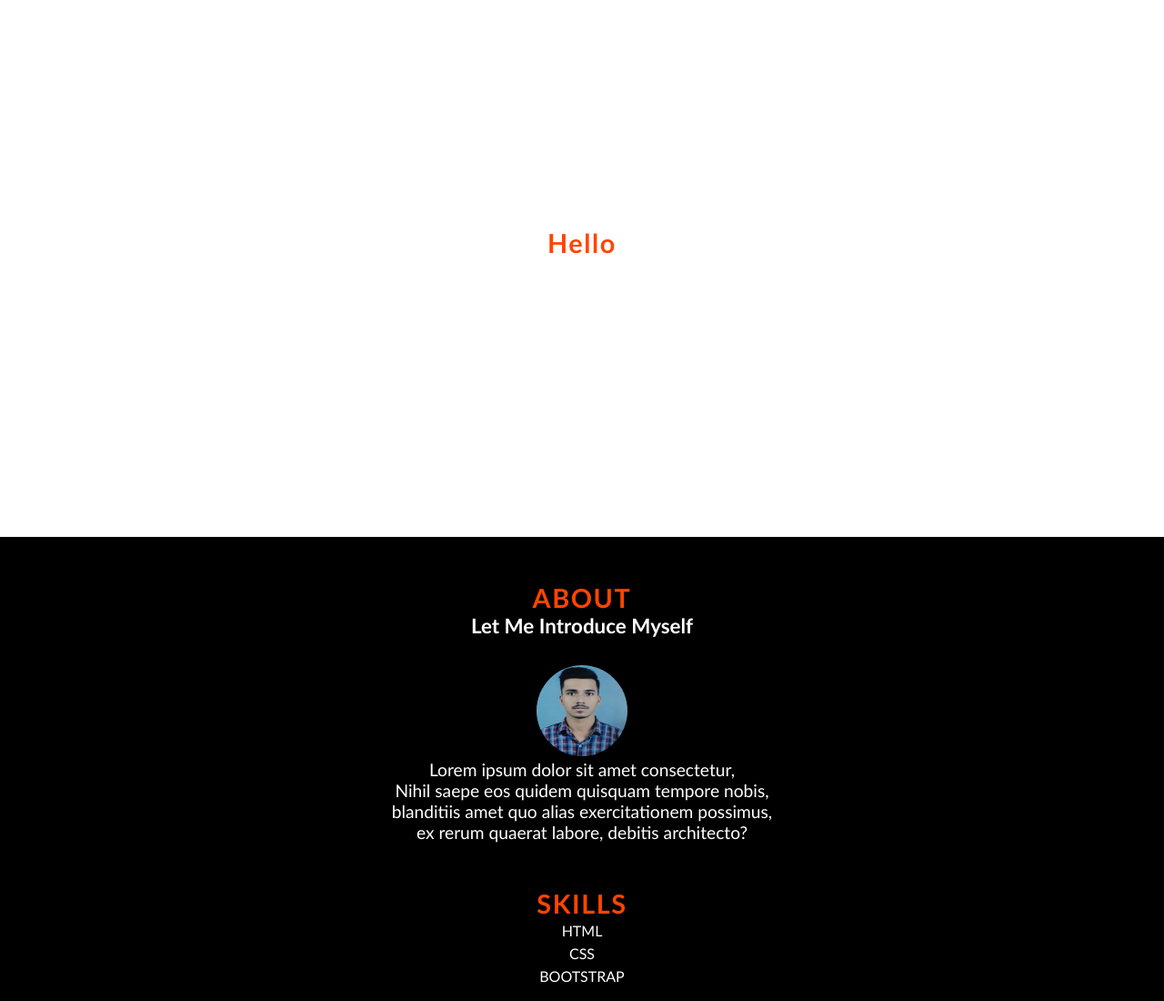
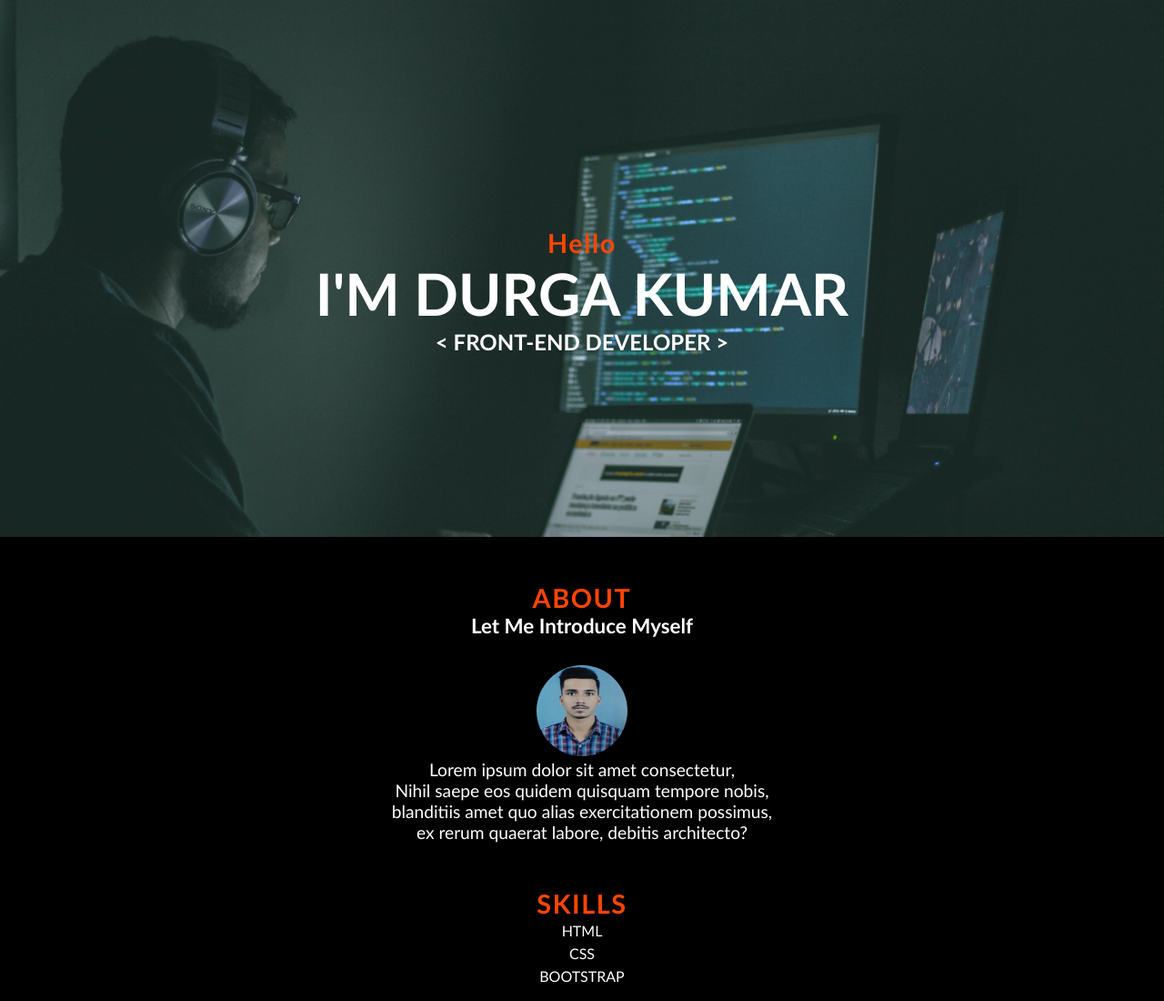
Before and after one commit to durgakr091998/portfolio, a plain HTML site: page index.html in a window 1280 px wide. Shown: the top 1100 px of the page at 91% size. Drawn offline with Linux system fonts and the light colour scheme; the site is published under a folder, as on GitHub Pages, so addresses that start at the root find nothing.

Commit message:
Update style.css

```diff
--- a/style.css
+++ b/style.css
@@ -6,7 +6,7 @@
 }
 
 #pageheader{
-    background-image: url(/assets/image/img1.jpg);
+    background-image: url(img1.jpg);
     padding-top: 200px;
     padding-bottom: 200px;
     background-size: cover;
```
